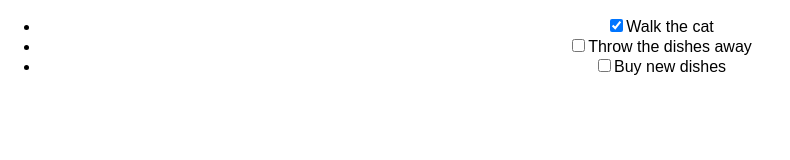
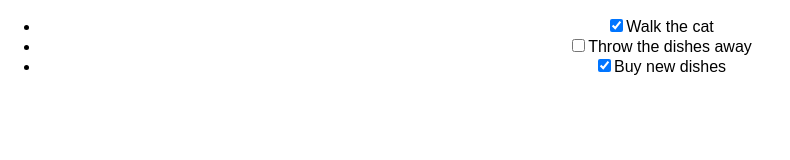
Before and after one commit to sfmina/react-to-do, a React (Create React App) app: page / in a window 1280 px wide. Shown: the top 160 px of the page, without its empty margins (0-790 px from the left). Built offline with nearby package versions, Linux system fonts and the light colour scheme.

Commit message:
Assignment todo stateprops: completed

```diff
--- a/src/App.js
+++ b/src/App.js
@@ -10,7 +10,7 @@ class App extends Component {
       todos: [
          { description: 'Walk the cat', isCompleted: true },
          { description: 'Throw the dishes away', isCompleted: false },
-         { description: 'Buy new dishes', isCompleted: false }
+         { description: 'Buy new dishes', isCompleted: true }
        ]
     }
   }
```
